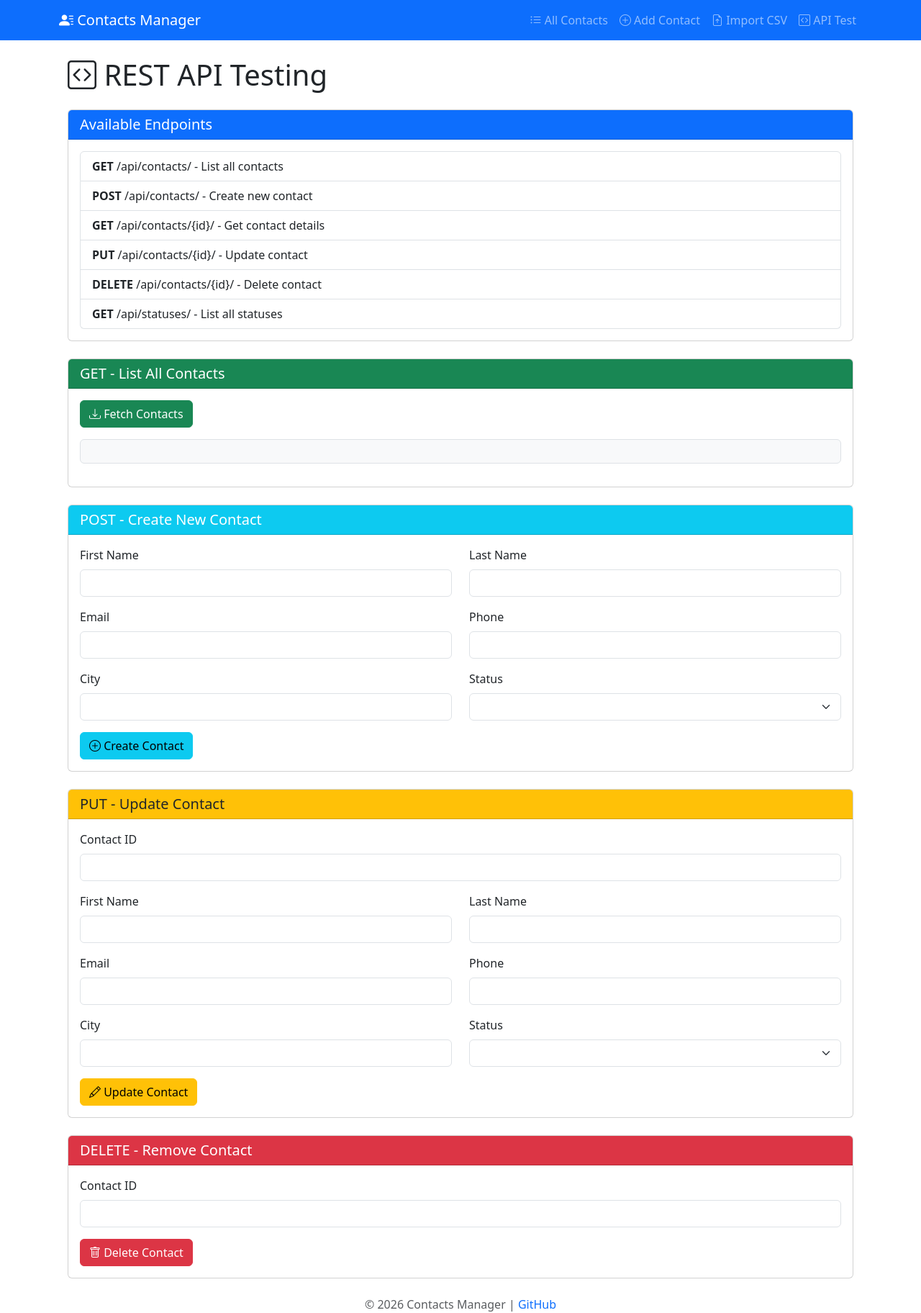
After one commit to Aramegabara/django-contacts-app, a Django app: page /api-test/ in a window 1280 px wide. The commit adds this page. Shown: the whole page at 72% size. Run offline with Django 5.2, Linux system fonts and the light colour scheme; tables that the repository leaves empty hold one stand-in row (values such as "Sample post"); lists and menus that the app fills with data are empty.

Commit message:
Add HTML interface for REST API testing

```diff
--- a/contacts/urls.py
+++ b/contacts/urls.py
@@ -9,6 +9,7 @@ from .views import (
     ContactUpdateView,
     ContactDeleteView,
     import_contacts_csv,
+    api_test_view,
 )
 from .weather_views import get_weather
 
@@ -18,5 +19,6 @@ urlpatterns = [
     path('contact/<int:pk>/edit/', ContactUpdateView.as_view(), name='contact_edit'),
     path('contact/<int:pk>/delete/', ContactDeleteView.as_view(), name='contact_delete'),
     path('import-csv/', import_contacts_csv, name='import_csv'),
+    path('api-test/', api_test_view, name='api_test'),
     path('weather/<str:city>/', get_weather, name='get_weather'),
 ]
--- a/contacts/views.py
+++ b/contacts/views.py
@@ -172,3 +172,10 @@ def import_contacts_csv(request):
         form = CSVImportForm()
 
     return render(request, 'contacts/import_csv.html', {'form': form})
+
+
+def api_test_view(request):
+    """
+    Display API testing page.
+    """
+    return render(request, 'contacts/api_test.html')
--- /dev/null
+++ b/static/js/api-test.js
@@ -0,0 +1,170 @@
+// API Testing JavaScript
+
+const API_BASE = '/api';
+
+// Load statuses on page load
+document.addEventListener('DOMContentLoaded', () => {
+    loadStatuses();
+});
+
+// Load statuses for dropdowns
+async function loadStatuses() {
+    try {
+        const response = await fetch(`${API_BASE}/statuses/`);
+        const statuses = await response.json();
+
+        const createSelect = document.getElementById('createStatus');
+        const updateSelect = document.getElementById('updateStatus');
+
+        statuses.forEach(status => {
+            const option1 = new Option(status.name, status.id);
+            const option2 = new Option(status.name, status.id);
+            createSelect.add(option1);
+            updateSelect.add(option2);
+        });
+    } catch (error) {
+        console.error('Error loading statuses:', error);
+    }
+}
+
+// GET All Contacts
+document.getElementById('btnGetContacts').addEventListener('click', async () => {
+    const resultEl = document.getElementById('contactsList');
+    resultEl.textContent = 'Loading...';
+
+    try {
+        const response = await fetch(`${API_BASE}/contacts/`);
+        const data = await response.json();
+        resultEl.textContent = JSON.stringify(data, null, 2);
+    } catch (error) {
+        resultEl.textContent = `Error: ${error.message}`;
+    }
+});
+
+// POST Create Contact
+document.getElementById('createContactForm').addEventListener('submit', async (e) => {
+    e.preventDefault();
+    const resultEl = document.getElementById('createResult');
+    resultEl.style.display = 'block';
+    resultEl.textContent = 'Creating...';
+
+    const contactData = {
+        first_name: document.getElementById('createFirstName').value,
+        last_name: document.getElementById('createLastName').value,
+        email: document.getElementById('createEmail').value,
+        phone_number: document.getElementById('createPhone').value,
+        city: document.getElementById('createCity').value,
+        status: parseInt(document.getElementById('createStatus').value)
+    };
+
+    try {
+        const response = await fetch(`${API_BASE}/contacts/`, {
+            method: 'POST',
+            headers: {
+                'Content-Type': 'application/json',
+                'X-CSRFToken': getCookie('csrftoken')
+            },
+            body: JSON.stringify(contactData)
+        });
+
+        const data = await response.json();
+
+        if (response.ok) {
+            resultEl.textContent = `✅ Success!\n\n${JSON.stringify(data, null, 2)}`;
+            e.target.reset();
+        } else {
+            resultEl.textContent = `❌ Error!\n\n${JSON.stringify(data, null, 2)}`;
+        }
+    } catch (error) {
+        resultEl.textContent = `❌ Error: ${error.message}`;
+    }
+});
+
+// PUT Update Contact
+document.getElementById('updateContactForm').addEventListener('submit', async (e) => {
+    e.preventDefault();
+    const resultEl = document.getElementById('updateResult');
+    resultEl.style.display = 'block';
+    resultEl.textContent = 'Updating...';
+
+    const contactId = document.getElementById('updateContactId').value;
+    const contactData = {
+        first_name: document.getElementById('updateFirstName').value,
+        last_name: document.getElementById('updateLastName').value,
+        email: document.getElementById('updateEmail').value,
+        phone_number: document.getElementById('updatePhone').value,
+        city: document.getElementById('updateCity').value,
+        status: parseInt(document.getElementById('updateStatus').value)
+    };
+
+    try {
+        const response = await fetch(`${API_BASE}/contacts/${contactId}/`, {
+            method: 'PUT',
+            headers: {
+                'Content-Type': 'application/json',
+                'X-CSRFToken': getCookie('csrftoken')
+            },
+            body: JSON.stringify(contactData)
+        });
+
+        const data = await response.json();
+
+        if (response.ok) {
+            resultEl.textContent = `✅ Success!\n\n${JSON.stringify(data, null, 2)}`;
+        } else {
+            resultEl.textContent = `❌ Error!\n\n${JSON.stringify(data, null, 2)}`;
+        }
+    } catch (error) {
+        resultEl.textContent = `❌ Error: ${error.message}`;
+    }
+});
+
+// DELETE Contact
+document.getElementById('deleteContactForm').addEventListener('submit', async (e) => {
+    e.preventDefault();
+    const resultEl = document.getElementById('deleteResult');
+    resultEl.style.display = 'block';
+    resultEl.textContent = 'Deleting...';
+
+    const contactId = document.getElementById('deleteContactId').value;
+
+    if (!confirm(`Are you sure you want to delete contact #${contactId}?`)) {
+        resultEl.textContent = 'Cancelled';
+        return;
+    }
+
+    try {
+        const response = await fetch(`${API_BASE}/contacts/${contactId}/`, {
+            method: 'DELETE',
+            headers: {
+                'X-CSRFToken': getCookie('csrftoken')
+            }
+        });
+
+        if (response.ok) {
+            resultEl.textContent = `✅ Contact #${contactId} deleted successfully!`;
+            e.target.reset();
+        } else {
+            const data = await response.json();
+            resultEl.textContent = `❌ Error!\n\n${JSON.stringify(data, null, 2)}`;
+        }
+    } catch (error) {
+        resultEl.textContent = `❌ Error: ${error.message}`;
+    }
+});
+
+// Get CSRF token from cookies
+function getCookie(name) {
+    let cookieValue = null;
+    if (document.cookie && document.cookie !== '') {
+        const cookies = document.cookie.split(';');
+        for (let i = 0; i < cookies.length; i++) {
+            const cookie = cookies[i].trim();
+            if (cookie.substring(0, name.length + 1) === (name + '=')) {
+                cookieValue = decodeURIComponent(cookie.substring(name.length + 1));
+                break;
+            }
+        }
+    }
+    return cookieValue;
+}
--- a/templates/base.html
+++ b/templates/base.html
@@ -44,6 +44,11 @@
                             <i class="bi bi-file-earmark-arrow-up"></i> Import CSV
                         </a>
                     </li>
+                    <li class="nav-item">
+                        <a class="nav-link" href="{% url 'api_test' %}">
+                            <i class="bi bi-code-square"></i> API Test
+                        </a>
+                    </li>
                 </ul>
             </div>
         </div>
--- /dev/null
+++ b/templates/contacts/api_test.html
@@ -0,0 +1,161 @@
+{% extends "base.html" %}
+{% load static %}
+
+{% block title %}API Testing{% endblock %}
+
+{% block content %}
+<div class="container mt-4">
+    <h1 class="mb-4"><i class="bi bi-code-square"></i> REST API Testing</h1>
+
+    <!-- API Endpoints Info -->
+    <div class="card mb-4">
+        <div class="card-header bg-primary text-white">
+            <h5 class="mb-0">Available Endpoints</h5>
+        </div>
+        <div class="card-body">
+            <ul class="list-group">
+                <li class="list-group-item"><strong>GET</strong> /api/contacts/ - List all contacts</li>
+                <li class="list-group-item"><strong>POST</strong> /api/contacts/ - Create new contact</li>
+                <li class="list-group-item"><strong>GET</strong> /api/contacts/{id}/ - Get contact details</li>
+                <li class="list-group-item"><strong>PUT</strong> /api/contacts/{id}/ - Update contact</li>
+                <li class="list-group-item"><strong>DELETE</strong> /api/contacts/{id}/ - Delete contact</li>
+                <li class="list-group-item"><strong>GET</strong> /api/statuses/ - List all statuses</li>
+            </ul>
+        </div>
+    </div>
+
+    <!-- GET All Contacts -->
+    <div class="card mb-4">
+        <div class="card-header bg-success text-white">
+            <h5 class="mb-0">GET - List All Contacts</h5>
+        </div>
+        <div class="card-body">
+            <button id="btnGetContacts" class="btn btn-success">
+                <i class="bi bi-download"></i> Fetch Contacts
+            </button>
+            <pre id="contactsList" class="mt-3 bg-light p-3 border rounded" style="max-height: 400px; overflow-y: auto;"></pre>
+        </div>
+    </div>
+
+    <!-- POST Create Contact -->
+    <div class="card mb-4">
+        <div class="card-header bg-info text-white">
+            <h5 class="mb-0">POST - Create New Contact</h5>
+        </div>
+        <div class="card-body">
+            <form id="createContactForm">
+                <div class="row">
+                    <div class="col-md-6 mb-3">
+                        <label for="createFirstName" class="form-label">First Name</label>
+                        <input type="text" class="form-control" id="createFirstName" required>
+                    </div>
+                    <div class="col-md-6 mb-3">
+                        <label for="createLastName" class="form-label">Last Name</label>
+                        <input type="text" class="form-control" id="createLastName" required>
+                    </div>
+                </div>
+                <div class="row">
+                    <div class="col-md-6 mb-3">
+                        <label for="createEmail" class="form-label">Email</label>
+                        <input type="email" class="form-control" id="createEmail" required>
+                    </div>
+                    <div class="col-md-6 mb-3">
+                        <label for="createPhone" class="form-label">Phone</label>
+                        <input type="tel" class="form-control" id="createPhone" required>
+                    </div>
+                </div>
+                <div class="row">
+                    <div class="col-md-6 mb-3">
+                        <label for="createCity" class="form-label">City</label>
+                        <input type="text" class="form-control" id="createCity" required>
+                    </div>
+                    <div class="col-md-6 mb-3">
+                        <label for="createStatus" class="form-label">Status</label>
+                        <select class="form-select" id="createStatus" required>
+                            <!-- Loaded dynamically -->
+                        </select>
+                    </div>
+                </div>
+                <button type="submit" class="btn btn-info">
+                    <i class="bi bi-plus-circle"></i> Create Contact
+                </button>
+            </form>
+            <pre id="createResult" class="mt-3 bg-light p-3 border rounded" style="display: none;"></pre>
+        </div>
+    </div>
+
+    <!-- PUT Update Contact -->
+    <div class="card mb-4">
+        <div class="card-header bg-warning text-dark">
+            <h5 class="mb-0">PUT - Update Contact</h5>
+        </div>
+        <div class="card-body">
+            <form id="updateContactForm">
+                <div class="mb-3">
+                    <label for="updateContactId" class="form-label">Contact ID</label>
+                    <input type="number" class="form-control" id="updateContactId" required>
+                </div>
+                <div class="row">
+                    <div class="col-md-6 mb-3">
+                        <label for="updateFirstName" class="form-label">First Name</label>
+                        <input type="text" class="form-control" id="updateFirstName" required>
+                    </div>
+                    <div class="col-md-6 mb-3">
+                        <label for="updateLastName" class="form-label">Last Name</label>
+                        <input type="text" class="form-control" id="updateLastName" required>
+                    </div>
+                </div>
+                <div class="row">
+                    <div class="col-md-6 mb-3">
+                        <label for="updateEmail" class="form-label">Email</label>
+                        <input type="email" class="form-control" id="updateEmail" required>
+                    </div>
+                    <div class="col-md-6 mb-3">
+                        <label for="updatePhone" class="form-label">Phone</label>
+                        <input type="tel" class="form-control" id="updatePhone" required>
+                    </div>
+                </div>
+                <div class="row">
+                    <div class="col-md-6 mb-3">
+                        <label for="updateCity" class="form-label">City</label>
+                        <input type="text" class="form-control" id="updateCity" required>
+                    </div>
+                    <div class="col-md-6 mb-3">
+                        <label for="updateStatus" class="form-label">Status</label>
+                        <select class="form-select" id="updateStatus" required>
+                            <!-- Loaded dynamically -->
+                        </select>
+                    </div>
+                </div>
+                <button type="submit" class="btn btn-warning">
+                    <i class="bi bi-pencil"></i> Update Contact
+                </button>
+            </form>
+            <pre id="updateResult" class="mt-3 bg-light p-3 border rounded" style="display: none;"></pre>
+        </div>
+    </div>
+
+    <!-- DELETE Contact -->
+    <div class="card mb-4">
+        <div class="card-header bg-danger text-white">
+            <h5 class="mb-0">DELETE - Remove Contact</h5>
+        </div>
+        <div class="card-body">
+            <form id="deleteContactForm">
+                <div class="mb-3">
+                    <label for="deleteContactId" class="form-label">Contact ID</label>
+                    <input type="number" class="form-control" id="deleteContactId" required>
+                </div>
+                <button type="submit" class="btn btn-danger">
+                    <i class="bi bi-trash"></i> Delete Contact
+                </button>
+            </form>
+            <pre id="deleteResult" class="mt-3 bg-light p-3 border rounded" style="display: none;"></pre>
+        </div>
+    </div>
+</div>
+{% endblock %}
+
+{% block extra_js %}
+<script src="{% static 'js/api-test.js' %}"></script>
+{% endblock %}
```
